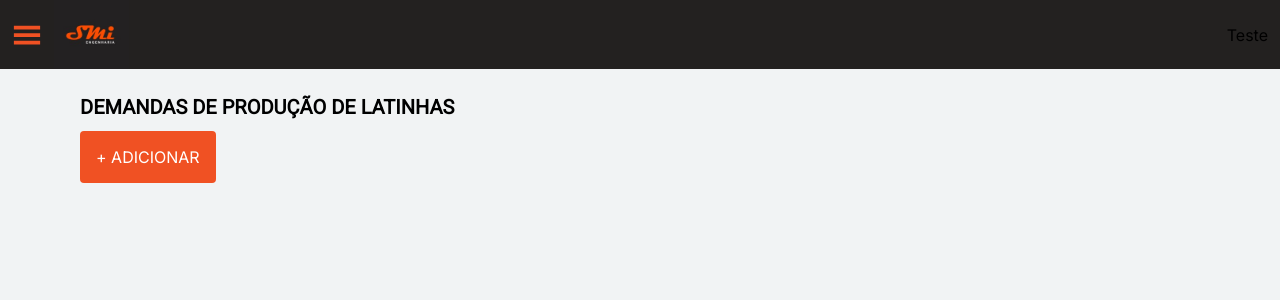
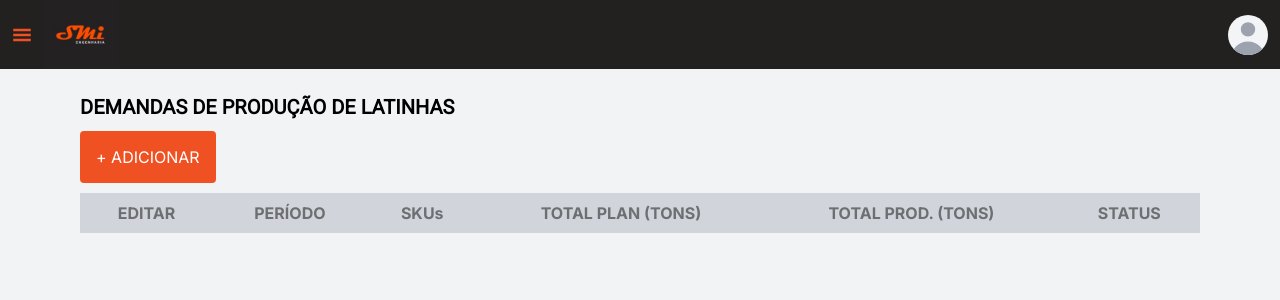
Before and after one commit to mkmuniz/DemandCan, a Next.js app in the folder front/: page / in a window 1280 px wide. Shown: the top 300 px of the page. Built offline with nearby package versions, Linux system fonts and the light colour scheme.

Commit message:
feat: table

```diff
--- a/front/src/components/atoms/Hamburguer.tsx
+++ b/front/src/components/atoms/Hamburguer.tsx
@@ -1,11 +1,16 @@
+'use client'
+
 import Link from "next/link";
 import React from "react";
+import { IconContext } from "react-icons";
 import { GiHamburgerMenu } from "react-icons/gi";
 
 export default function HamburguerButton() {
     return <>
-        <Link href='/' className="text-custom-orange text-3xl">
-            <GiHamburgerMenu />
+        <Link href='/' className="text-custom-orange w-full">
+            <IconContext.Provider value={{ size: '20px' }}>
+                <GiHamburgerMenu />
+            </IconContext.Provider>
         </Link>
     </>
 };
--- a/front/src/components/atoms/Perfil.tsx
+++ b/front/src/components/atoms/Perfil.tsx
@@ -2,6 +2,8 @@ import React from "react";
 
 export default function PerfilIcon() {
     return <>
-        Teste
+        <div className="relative w-10 h-10 overflow-hidden bg-gray-100 rounded-full dark:bg-gray-600">
+            <svg className="absolute w-12 h-12 text-gray-400 -left-1" fill="currentColor" viewBox="0 0 20 20" xmlns="http://www.w3.org/2000/svg"><path fillRule="evenodd" d="M10 9a3 3 0 100-6 3 3 0 000 6zm-7 9a7 7 0 1114 0H3z" clipRule="evenodd"></path></svg>
+        </div>
     </>
 };
--- /dev/null
+++ b/front/src/components/atoms/TableDataCell.tsx
@@ -0,0 +1,7 @@
+import React from "react";
+
+export default function TableDataCell({ data }: any) {
+    return <>
+        <td className="px-4 py-2 text-emerald-600">{data.name}</td>
+    </>;
+};
--- /dev/null
+++ b/front/src/components/atoms/TableHead.tsx
@@ -0,0 +1,7 @@
+import React from "react";
+
+export default function TableHead({ data }: any) {
+    return <>
+        <th className="px-4 py-2 text-custom-gray-darker">{data.name}</th>
+    </>
+};
--- /dev/null
+++ b/front/src/components/molecules/TableRow.tsx
@@ -0,0 +1,25 @@
+'use client'
+
+import React from "react";
+import TableHead from "../atoms/TableHead";
+import TableDataCell from "../atoms/TableDataCell";
+
+export default function TableRow({ data }: any) {
+    return <>
+        <tr>
+            {data.isTableHead ?
+                <>
+                    {data.rows.map((row: any) => {
+                        return <TableHead data={{ name: row }} />
+                    })}
+                </>
+                :
+                <>
+                    {data.rows.map((row: any) => {
+                        return <TableDataCell data={{ name: row }} />
+                    })}
+                </>
+            }
+        </tr>
+    </>;
+};
--- a/front/src/components/organisms/HomeContent.tsx
+++ b/front/src/components/organisms/HomeContent.tsx
@@ -1,6 +1,7 @@
 import React from "react";
 import DemandTableTitle from "../atoms/DemandTableTitle";
 import AddButton from "../atoms/AddButton";
+import Table from "./Table";
 
 export default function TableHome() {
     return <>
@@ -11,9 +12,7 @@ export default function TableHome() {
             <div>
                 <AddButton />
             </div>
-            <div>
-
-            </div>
+            <Table />
         </div>
     </>;
 };
--- /dev/null
+++ b/front/src/components/organisms/Table.tsx
@@ -0,0 +1,16 @@
+'use client'
+
+import React from "react";
+import TableHead from "./TableHead";
+import TableBody from "./TableBody";
+
+export default function Table() {
+    return <>
+        <div className="relative overflow-x-auto mt-6">
+            <table className="w-full">
+                <TableHead data={{ isMainTable: true }} />
+                <TableBody />
+            </table>
+        </div>
+    </>
+};
--- /dev/null
+++ b/front/src/components/organisms/TableBody.tsx
@@ -0,0 +1,12 @@
+'use client'
+
+import React from "react";
+import TableRow from "../molecules/TableRow";
+
+export default function TableBody() {
+    return <>
+        <tbody>
+            <TableRow data={{ isTableHead: false, rows: [] }} />
+        </tbody>
+    </>
+};
--- /dev/null
+++ b/front/src/components/organisms/TableHead.tsx
@@ -0,0 +1,15 @@
+'use client'
+
+import React from "react";
+import TableRow from "../molecules/TableRow";
+
+export default function TableHead({ data }: any) {
+    const mainColumns = ['EDITAR', 'PERÍODO', 'SKUs', 'TOTAL PLAN (TONS)', 'TOTAL PROD. (TONS)', 'STATUS'];
+    const editColumns = ['SKU', 'DESCRIÇÃO', 'TOTAL PLAN'];
+
+    return <>
+        <thead className="bg-gray-300">
+            {data.isMainTable ? <TableRow data={{ rows: mainColumns, isTableHead: true }} /> : <TableRow data={{ rows: editColumns, isTableHead: true }} />}
+        </thead>
+    </>;
+};
--- a/front/tailwind.config.ts
+++ b/front/tailwind.config.ts
@@ -17,6 +17,8 @@ const config: Config = {
         'standard': '#232120',
         'custom-orange': '#F05123',
         'custom-white': '#F1F3F4',
+        'custom-gray-lighter': '#868586',
+        'custom-gray-darker': '#6E6F72',
       },
       container: {
         padding: {
```
